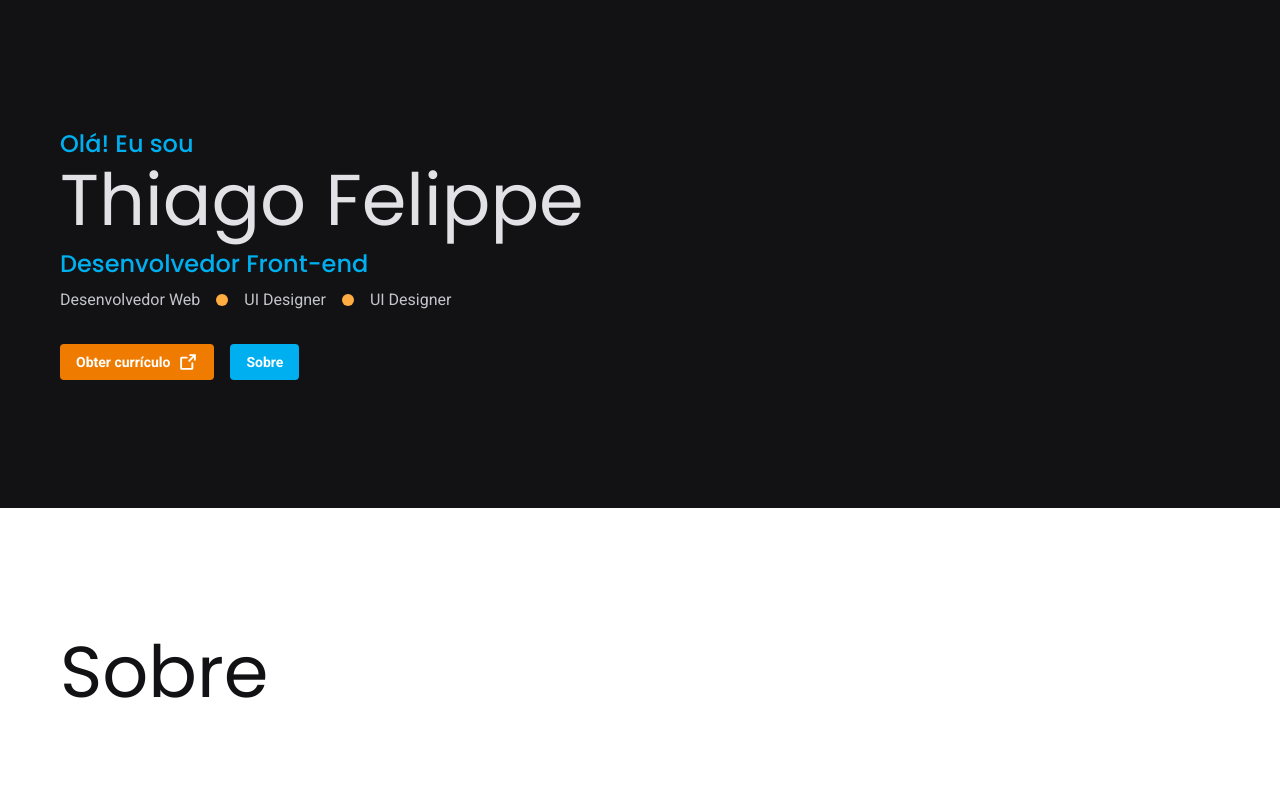
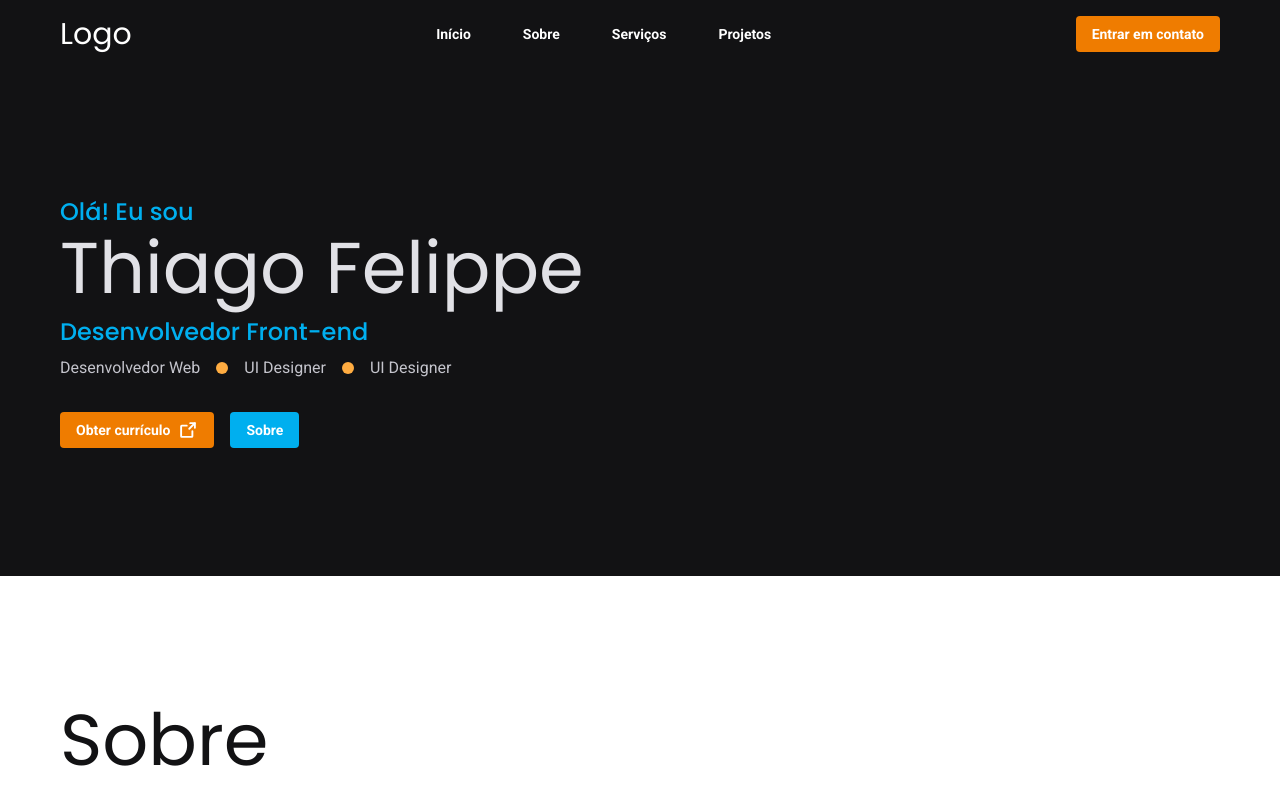
Before and after one commit to othiagofelippe/portfolio, a Next.js app: page / in a window 1280 px wide. Shown: the top 800 px of the page. Built offline with nearby package versions, Linux system fonts and the light colour scheme.

Commit message:
Created component: header

```diff
--- a/src/components/Button.tsx
+++ b/src/components/Button.tsx
@@ -2,7 +2,7 @@ import { clsx } from 'clsx'
 import { ReactNode } from 'react'
 
 interface ButtonProps {
-  backgroundColor: 'BLUE' | 'ORANGE' | 'PURPLE'
+  backgroundColor: 'BLUE' | 'ORANGE' | 'PURPLE' | 'TRANSPARENT'
   hasIcon?: boolean
   children: ReactNode
 }
@@ -20,6 +20,7 @@ export function Button({
           'bg-rose-400 hover:bg-rose-500': backgroundColor === 'ORANGE',
           'bg-blue-400 hover:bg-blue-500': backgroundColor === 'BLUE',
           'bg-github-400 hover:bg-github-500': backgroundColor === 'PURPLE',
+          'transparent hover:bg-rose-400': backgroundColor === 'TRANSPARENT',
           'flex items-center gap-2': hasIcon === true,
         },
       )}
--- /dev/null
+++ b/src/components/NavBar.tsx
@@ -0,0 +1,33 @@
+import { List } from 'phosphor-react'
+import { Button } from './Button'
+
+export function NavBar() {
+  return (
+    <nav className="bg-gray-900 py-4 px-2 sm:px-10 md:px-[6.75rem] lg:px-8  xl:px-[3.75rem] 2xl:px-[11.875rem]">
+      <div className="flex items-center justify-between ">
+        <h2 className="text-2xl font-display text-white sm:text-3xl">Logo</h2>
+        <div className="hidden lg:flex lg:justify-center ">
+          <ul className="flex items-center justify-center gap-5">
+            <li>
+              <Button backgroundColor="TRANSPARENT">Início</Button>
+            </li>
+            <li>
+              <Button backgroundColor="TRANSPARENT">Sobre</Button>
+            </li>
+            <li>
+              <Button backgroundColor="TRANSPARENT">Serviços</Button>
+            </li>
+
+            <li>
+              <Button backgroundColor="TRANSPARENT">Projetos</Button>
+            </li>
+          </ul>
+        </div>
+        <div className="flex items-center gap-1">
+          <Button backgroundColor="ORANGE">Entrar em contato</Button>
+          <List size={40} className="text-gray-200 lg:hidden" />
+        </div>
+      </div>
+    </nav>
+  )
+}
--- a/src/pages/index.tsx
+++ b/src/pages/index.tsx
@@ -1,4 +1,5 @@
 import { Footer } from '@/components/Footer'
+import { NavBar } from '@/components/NavBar'
 import { About } from '@/templates/About'
 import { Contact } from '@/templates/Contact'
 import { Main } from '@/templates/Main'
@@ -9,6 +10,7 @@ import { Skills } from '@/templates/Skills'
 export default function Home() {
   return (
     <>
+      <NavBar />
       <Main />
       <About />
       <Skills />
```
